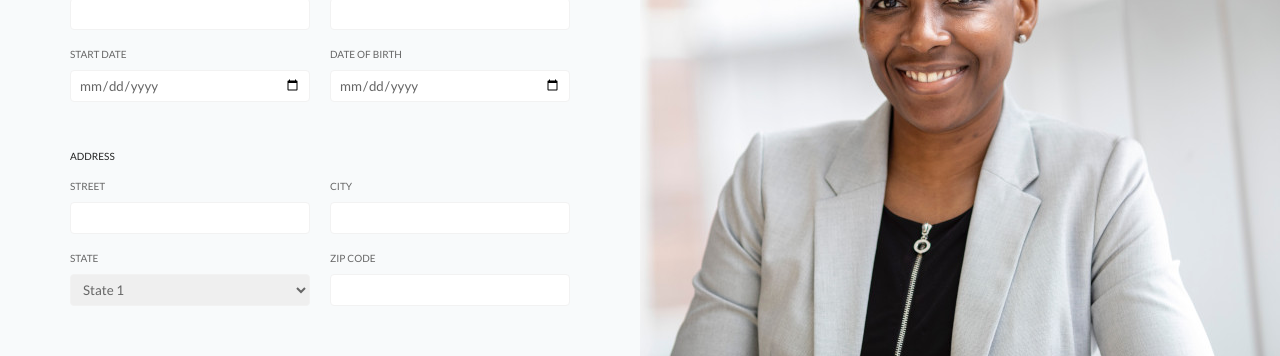
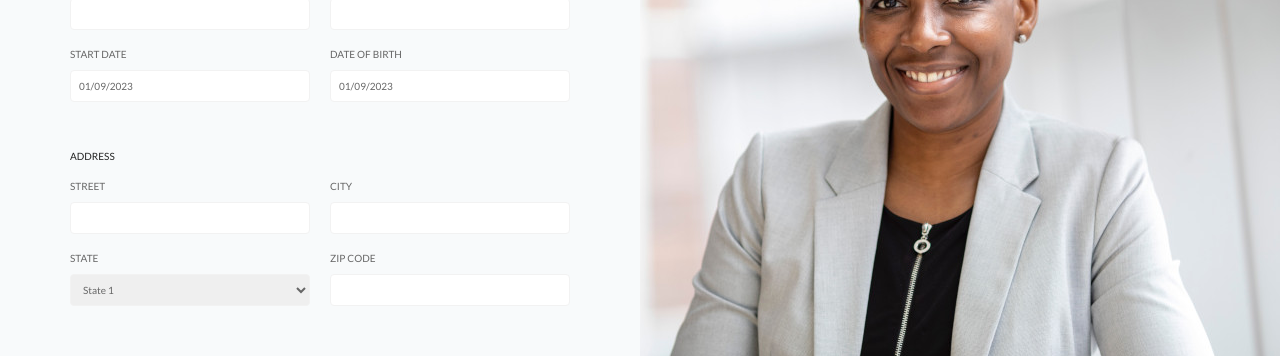
Before and after one commit to l-bruyant/wealth-health-prototype, a React (Create React App) app: page /new-employee in a window 1280 px wide. Shown: the part 426-782 px from the top of the page. Built offline with nearby package versions, Linux system fonts and the light colour scheme.

Commit message:
Added date picker external component

```diff
--- a/package.json
+++ b/package.json
@@ -8,6 +8,7 @@
     "@testing-library/react": "^13.4.0",
     "@testing-library/user-event": "^13.5.0",
     "react": "^18.2.0",
+    "react-datepicker": "^4.8.0",
     "react-dom": "^18.2.0",
     "react-redux": "^8.0.5",
     "react-router-dom": "^6.6.1",
--- /dev/null
+++ b/src/components/imports/datePicker.jsx
@@ -0,0 +1,13 @@
+/* eslint-disable react/prop-types */
+import React, { useState } from "react";
+import DatePicker from "react-datepicker";
+
+import "react-datepicker/dist/react-datepicker.css";
+
+
+export const ImportedDateKeeper = (props) => {
+    const [startDate, setStartDate] = useState(new Date());
+    return (
+        <DatePicker name={props.name} id={props.id} selected={startDate} onChange={(date = Date) => setStartDate(date)} />
+    );
+};
--- a/src/components/registerForm.jsx
+++ b/src/components/registerForm.jsx
@@ -1,4 +1,5 @@
 import React from 'react'
+import { ImportedDateKeeper } from './imports/datePicker'
 
 /**
 *
@@ -31,11 +32,11 @@ export default function RegisterForm () {
                         </div>
                         <div className='form-question'>
                             <label htmlFor='startDate'>START DATE</label>
-                            <input type='date' name='startDate' id='startDate' required/>
+                            <ImportedDateKeeper id='startDate' name='startDate'/>
                         </div>
                         <div className='form-question'>
                             <label htmlFor='birthDate'>DATE OF BIRTH</label>
-                            <input type='date' name='birthDate' id='birthDate' required/>
+                            <ImportedDateKeeper id='birthDate' name='birthDate'/>
                         </div>
                     </div>
 
--- a/src/index.css
+++ b/src/index.css
@@ -151,15 +151,18 @@ header .active-nav {
   border: solid 1px #F2F2F2;
   height: 32px;
   border-radius: 4px;
+  font-size: 10px;
   font-family: lato, Arial, Helvetica, sans-serif;
   padding: 0px 8px;
   color: #666666;
+  width: 100%;
 }
 
 .form-question select {
   border: solid 1px #F2F2F2;
   height: 32px;
   border-radius: 4px;
+  font-size: 10px;
   font-family: lato, Arial, Helvetica, sans-serif;
   padding: 0px 8px;
   color: #666666;
--- a/src/utils/store/store.js
+++ b/src/utils/store/store.js
@@ -19,7 +19,7 @@ const persistConfig = {
 }
 
 const reducer = combineReducers({
-    userToken: employeesListReducer
+    employeesList: employeesListReducer
 })
 
 const persistedReducer = persistReducer(persistConfig, reducer)
```
Also changed, not shown: 1 other file (tests, documents, lock files or other folders).
